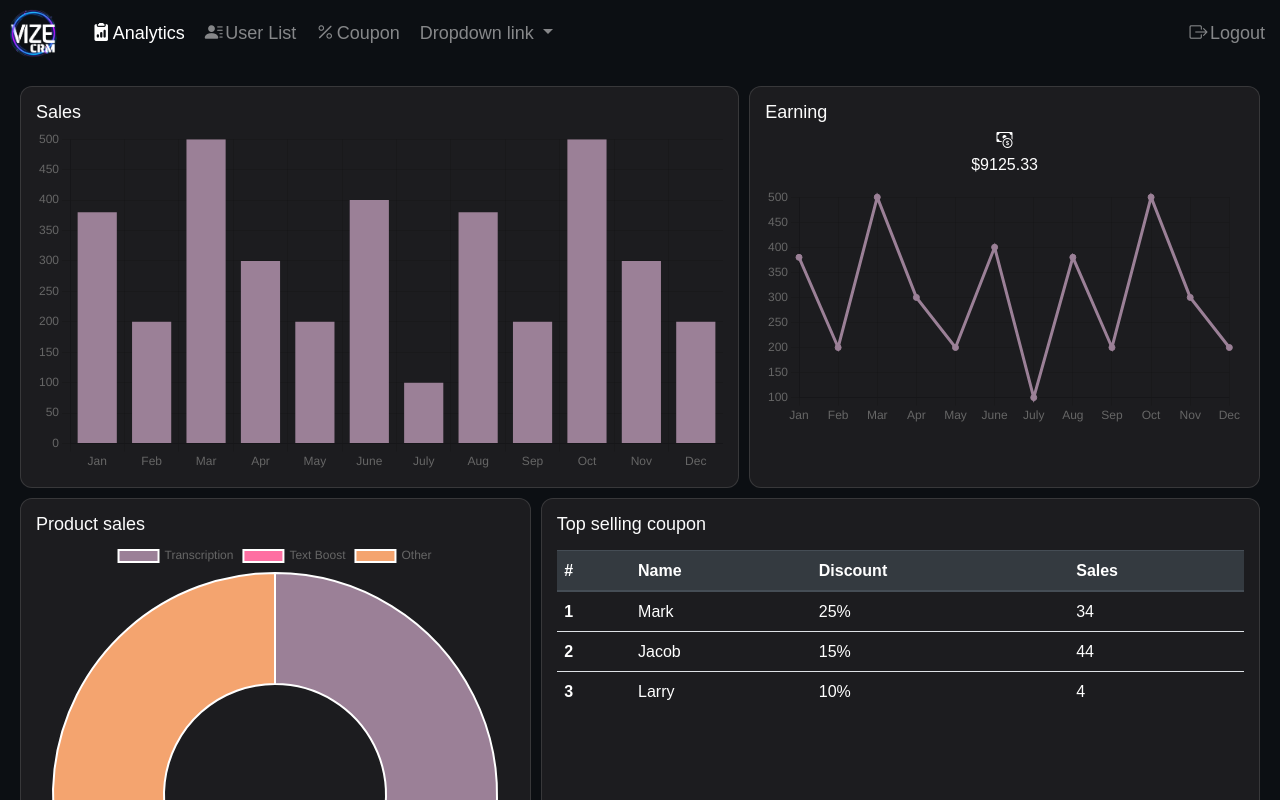
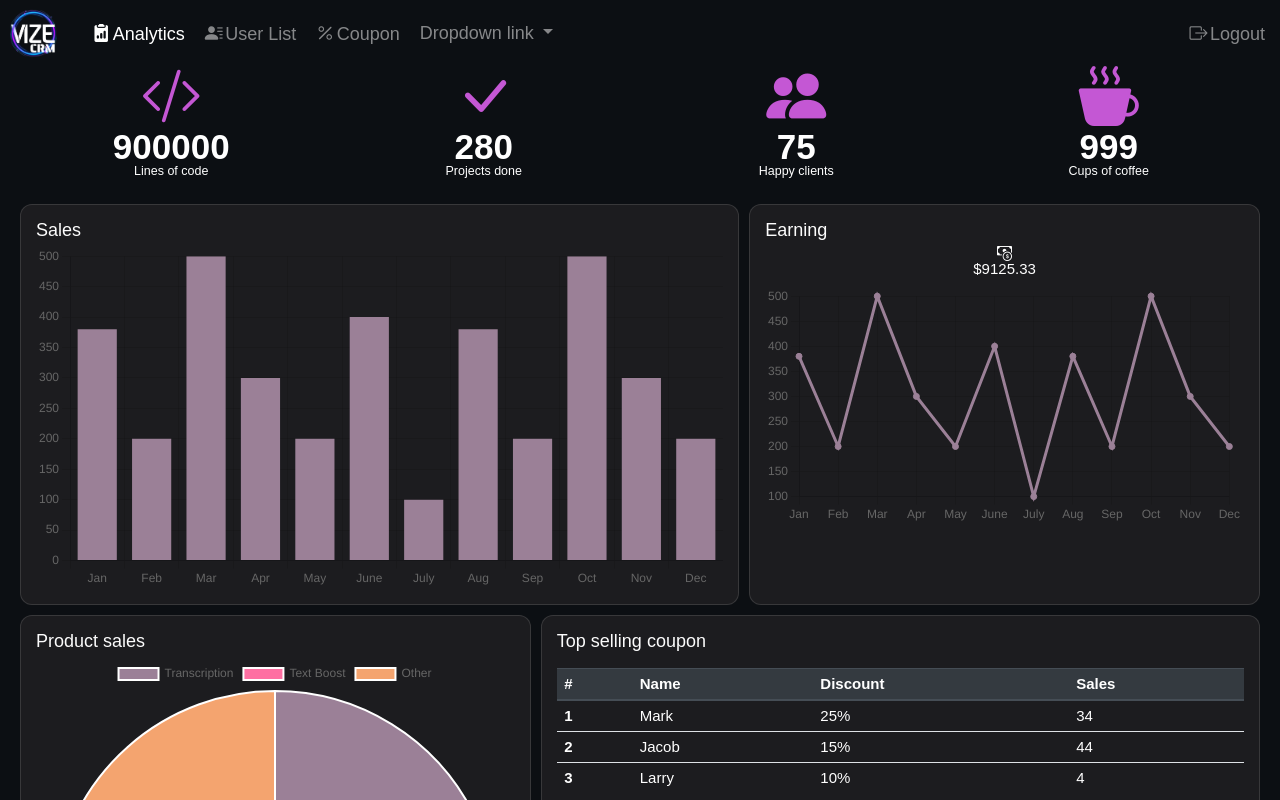
Before and after one commit to gianluca-nobile/Vize-CRM, an Angular app: page /dashboard/analytics in a window 1280 px wide. Shown: the top 800 px of the page. Built offline with nearby package versions, Linux system fonts and the light colour scheme.

Commit message:
fix table

```diff
--- a/src/app/page/dashboard/analytics/analytics.component.css
+++ b/src/app/page/dashboard/analytics/analytics.component.css
@@ -18,3 +18,15 @@
 .thead-dark{
   background: rgb(155,128,151,1) !important;
 }
+
+/*box*/
+.stats {
+  text-align: center;
+  font-size: 35px;
+  font-weight: 700;
+}
+
+.stats i {
+  color: var(--vz-primary);
+  font-size: 60px;
+}
--- a/src/app/page/dashboard/analytics/analytics.component.html
+++ b/src/app/page/dashboard/analytics/analytics.component.html
@@ -1,3 +1,34 @@
+<div class="">
+  <div class="row">
+
+    <div class="col-lg-3 stats">
+      <i class="bi bi-code-slash"></i>
+      <div class="counting">900000</div>
+      <h5>Lines of code</h5>
+    </div>
+
+    <div class="col-lg-3 stats">
+      <i class="bi bi-check-lg"></i>
+      <div class="counting">280</div>
+      <h5>Projects done</h5>
+    </div>
+
+    <div class="col-lg-3 stats">
+      <i class="bi bi-people-fill"></i>
+      <div class="counting">75</div>
+      <h5>Happy clients</h5>
+    </div>
+
+    <div class="col-lg-3 stats">
+      <i class="bi bi-cup-hot-fill"></i>
+      <div class="counting">999</div>
+      <h5>Cups of coffee</h5>
+    </div>
+
+
+  </div>
+  <!-- end row -->
+</div>
 <div class="row my-4">
   <div class="col-md-7 p-2">
     <div class="card p-4">
--- a/src/styles.css
+++ b/src/styles.css
@@ -34,10 +34,13 @@ body {
   align-items: center;
   justify-content: center;
   min-height: 100vh;
-  font-family: "Poppins", sans-serif;
   color: var(--text-color-w);
   background-color: var(--bar2);
-  font-size: 1.6rem;
+  font-family: 'Questrial', sans-serif;
+  font-weight: normal;
+  font-style: normal;
+  font-size: 1.5em;
+  line-height: 1;
 }
 input:focus{
   box-shadow: none !important;
```
